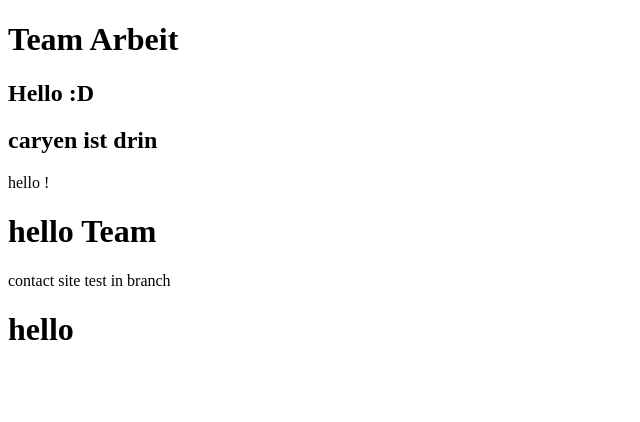
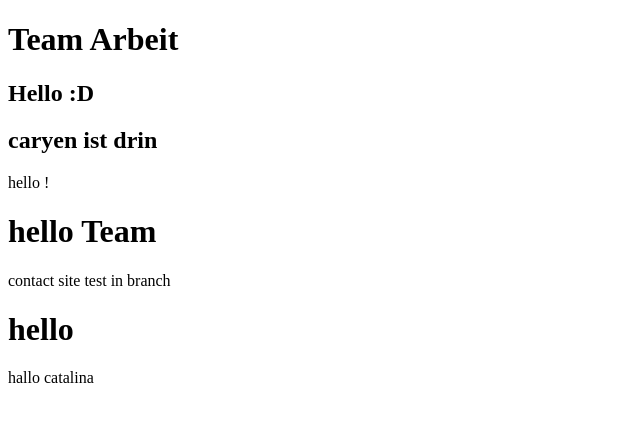
Before and after one commit to albinaJanuzi/test-join, a plain HTML site: page index.html in a window 1280 px wide. Shown: the whole page, without its empty margins (0-640 px from the left). Drawn offline with Linux system fonts and the light colour scheme.

Commit message:
footer update

```diff
--- a/index.html
+++ b/index.html
@@ -15,5 +15,6 @@
         <p>contact site test in branch </p>
     </div>
     <h1>hello</h1>
+    <footer>hallo catalina</footer>
 </body>
 </html>
```
